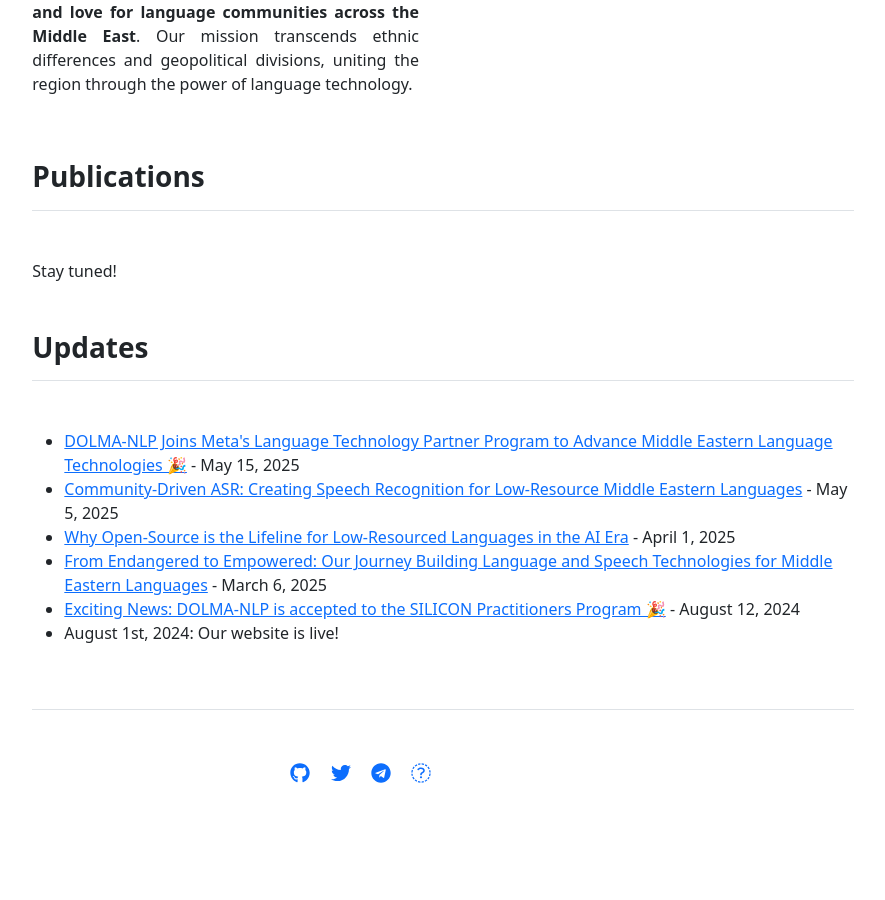
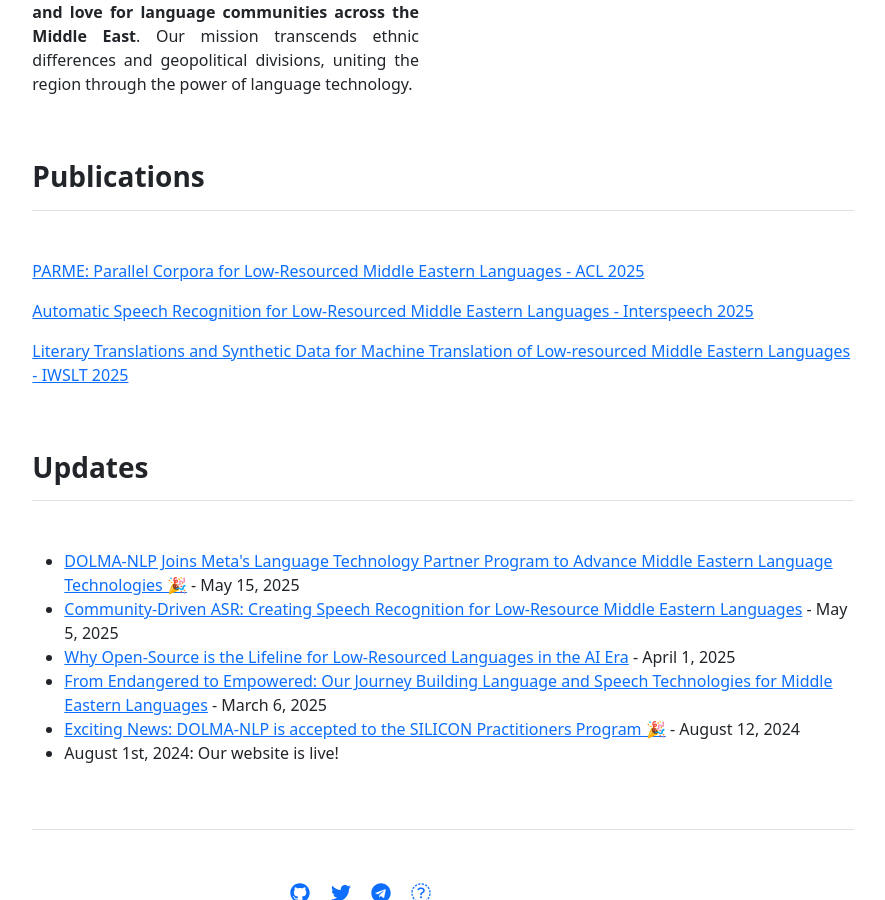
Before and after one commit to DOLMA-NLP/dolma-nlp.github.io, a Jekyll site: the page built from index.md, in a window 1280 px wide and 900 px high, scrolled down 1064 px. Shown: the whole window, without its empty margins (197-1082 px from the left). Built offline with Jekyll 4.4.1, drawn with Linux system fonts in a browser that asks for light colours; some of the changed lines change nothing that is shown.

Commit message:
new publications added

```diff
--- a/_data/publications.yml
+++ b/_data/publications.yml
@@ -1,10 +1,9 @@
-# featured:
-# - {name: 'Testing General Relativity with Present and Future Astrophysical Observations. Emanuele Berti (Mississippi U. and Lisbon, CENTRA), Enrico Barausse (Paris, Inst. Astrophys. and Paris U., VI-VII), Vitor Cardoso (Lisbon, IST and Perimeter Inst. Theor. Phys. and Lisbon, CENTRA), Leonardo Gualtieri (Rome U. and INFN, Rome), Paolo Pani (Rome U. and INFN, Rome and Lisbon, IST and Lisbon, CENTRA) et al.', url: '/publications/1501.07274.pdf'}
-# - {name: 'Shock interactions, turbulence and the origin of the stellar mass spectrum. Ralph E. Pudritz and N. K.-R. Kevlahan', url: 'http://ms.mcmaster.ca/kevla/pdf/articles/PhilTransRSoc_2013.pdf'}
-# - {name: 'Low shear diffusion central schemes for particle methods. Jonathan Panuelos, James Wadsley, Nicholas Kevlahan', url: 'http://ms.mcmaster.ca/kevla/pdf/articles/jcp_v414.pdf'}
+featured:
+- {name: 'PARME: Parallel Corpora for Low-Resourced Middle Eastern Languages - ACL 2025', url: 'https://sinaahmadi.github.io/docs/articles/ahmadi2025parme.pdf'}
+- {name: 'Automatic Speech Recognition for Low-Resourced Middle Eastern Languages - Interspeech 2025', url: 'https://sinaahmadi.github.io/docs/articles/hameed2025ASR-ME.pdf'}
+- {name: 'Literary Translations and Synthetic Data for Machine Translation of Low-resourced Middle Eastern Languages - IWSLT 2025', url: 'https://sinaahmadi.github.io/docs/articles/ahmadi2025iwslt.pdf'}
 
-# index:
-# - {name: 'Testing General Relativity with Present and Future Astrophysical Observations. Emanuele Berti (Mississippi U. and Lisbon, CENTRA), Enrico Barausse (Paris, Inst. Astrophys. and Paris U., VI-VII), Vitor Cardoso (Lisbon, IST and Perimeter Inst. Theor. Phys. and Lisbon, CENTRA), Leonardo Gualtieri (Rome U. and INFN, Rome), Paolo Pani (Rome U. and INFN, Rome and Lisbon, IST and Lisbon, CENTRA) et al.', url: '/publications/1501.07274.pdf'}
-# - {name: 'Shock interactions, turbulence and the origin of the stellar mass spectrum. Ralph E. Pudritz and N. K.-R. Kevlahan', url: 'http://ms.mcmaster.ca/kevla/pdf/articles/PhilTransRSoc_2013.pdf'}
-# - {name: 'Low shear diffusion central schemes for particle methods. Jonathan Panuelos, James Wadsley, Nicholas Kevlahan', url: 'http://ms.mcmaster.ca/kevla/pdf/articles/jcp_v414.pdf'}
-# - {name: 'Numerical solutions of thin film equations for polymer flows. Thomas. Salez, Joshua D. McGraw, Sara Cormier, Oliver Bäumchen, Kari Dalnoki-Veress, and Elie Raphaël', url: 'https://static1.squarespace.com/static/5684891d7086d74497aeb71f/t/56ec510d2fe1319543ab6d6f/1458327821946/10.1140-epje-i2012-12114-x.pdf'}
+index:
+- {name: 'PARME: Parallel Corpora for Low-Resourced Middle Eastern Languages - ACL 2025', url: 'https://sinaahmadi.github.io/docs/articles/ahmadi2025parme.pdf'}
+- {name: 'Automatic Speech Recognition for Low-Resourced Middle Eastern Languages - Interspeech 2025', url: 'https://sinaahmadi.github.io/docs/articles/hameed2025ASR-ME.pdf'}
+- {name: 'Literary Translations and Synthetic Data for Machine Translation of Low-resourced Middle Eastern Languages - IWSLT 2025', url: 'https://sinaahmadi.github.io/docs/articles/ahmadi2025iwslt.pdf'}
--- a/_includes/publications.html
+++ b/_includes/publications.html
@@ -1,7 +1,6 @@
 <div class="row g-5 mb-5">
   <div>
     <h3 class="fw-bold border-bottom pb-3 mb-5">Publications</h3>
-    Stay tuned!
     {% if page.title == "Home" %}
       {% for item in site.data.publications.featured %}
         <p><a href="{{ item.url }}">{{ item.name }}</a></p>
```
Also changed, not shown: README.md, 4 other files.
